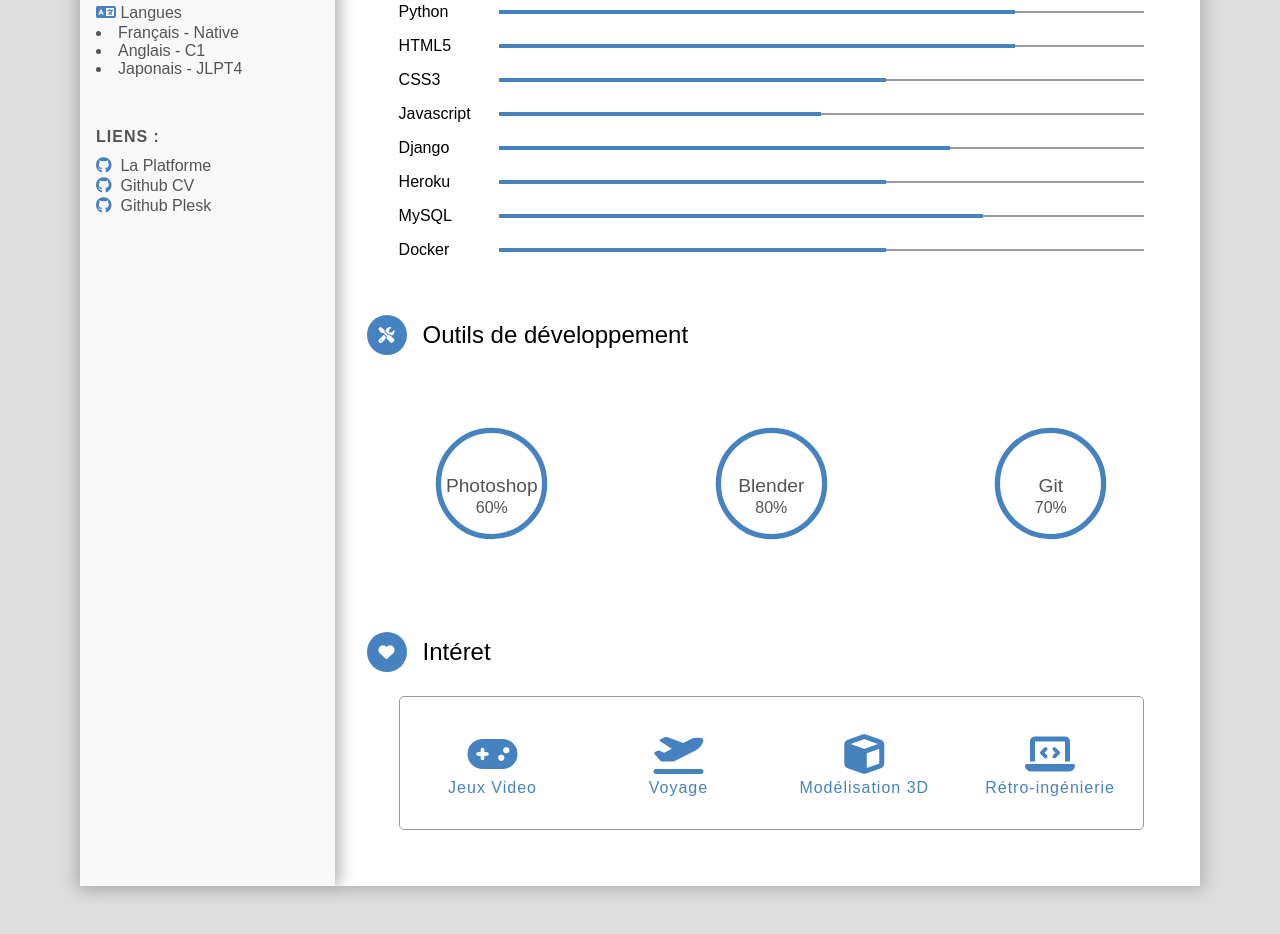
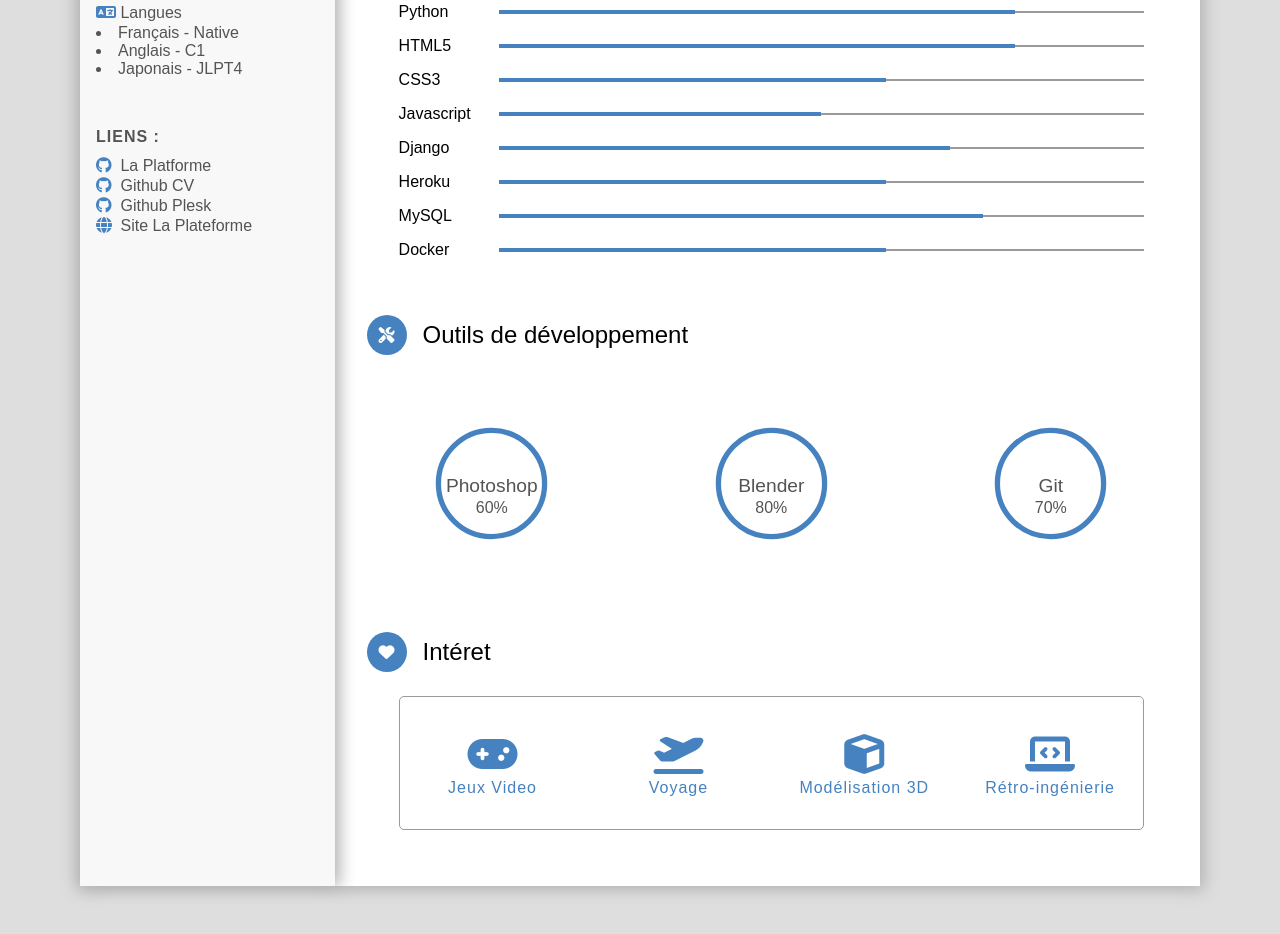
Before and after one commit to isabelle-nobile/Plesk, a plain HTML site: page CV/index.html in a window 1280 px wide. Shown: the part 882-1816 px from the top of the page. Drawn offline with Linux system fonts and the light colour scheme.

Commit message:
add link plateforme web

```diff
--- a/CV/index.html
+++ b/CV/index.html
@@ -76,7 +76,10 @@
               <span>Github CV</span> <br>
             <i class="fab fa-github"></i>
               <a target="_blank" rel="author" href="https://github.com/isabelle-nobile/Plesk">
-                <span>Github Plesk</span>
+                <span>Github Plesk</span> <br>
+                <i class="fas fa-globe"></i>
+                <a target="_blank" rel="author" href="/site-la-plateforme/accueil.html">
+                 <span>Site La Plateforme</span>
           </a>
         </div>
       </div>
```
